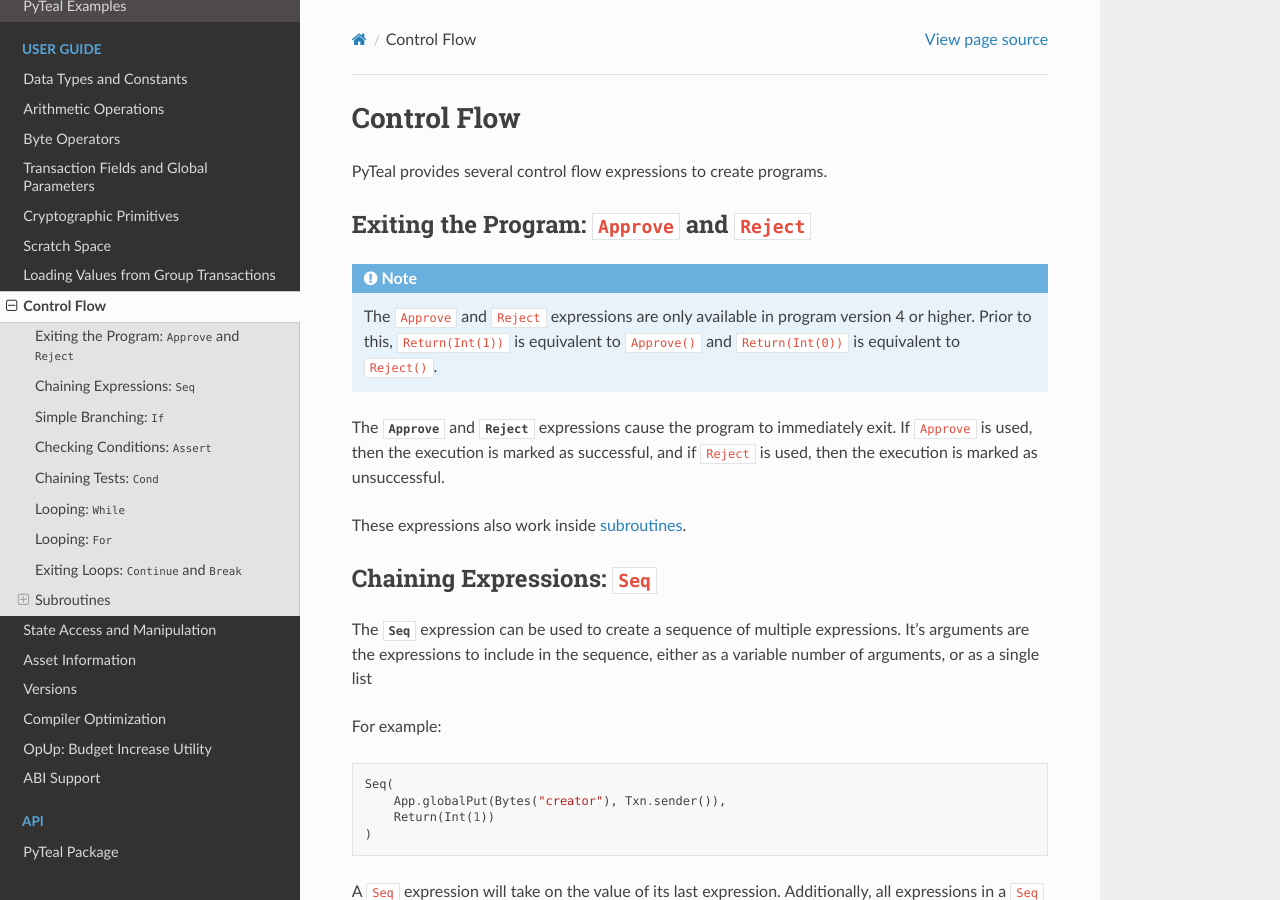
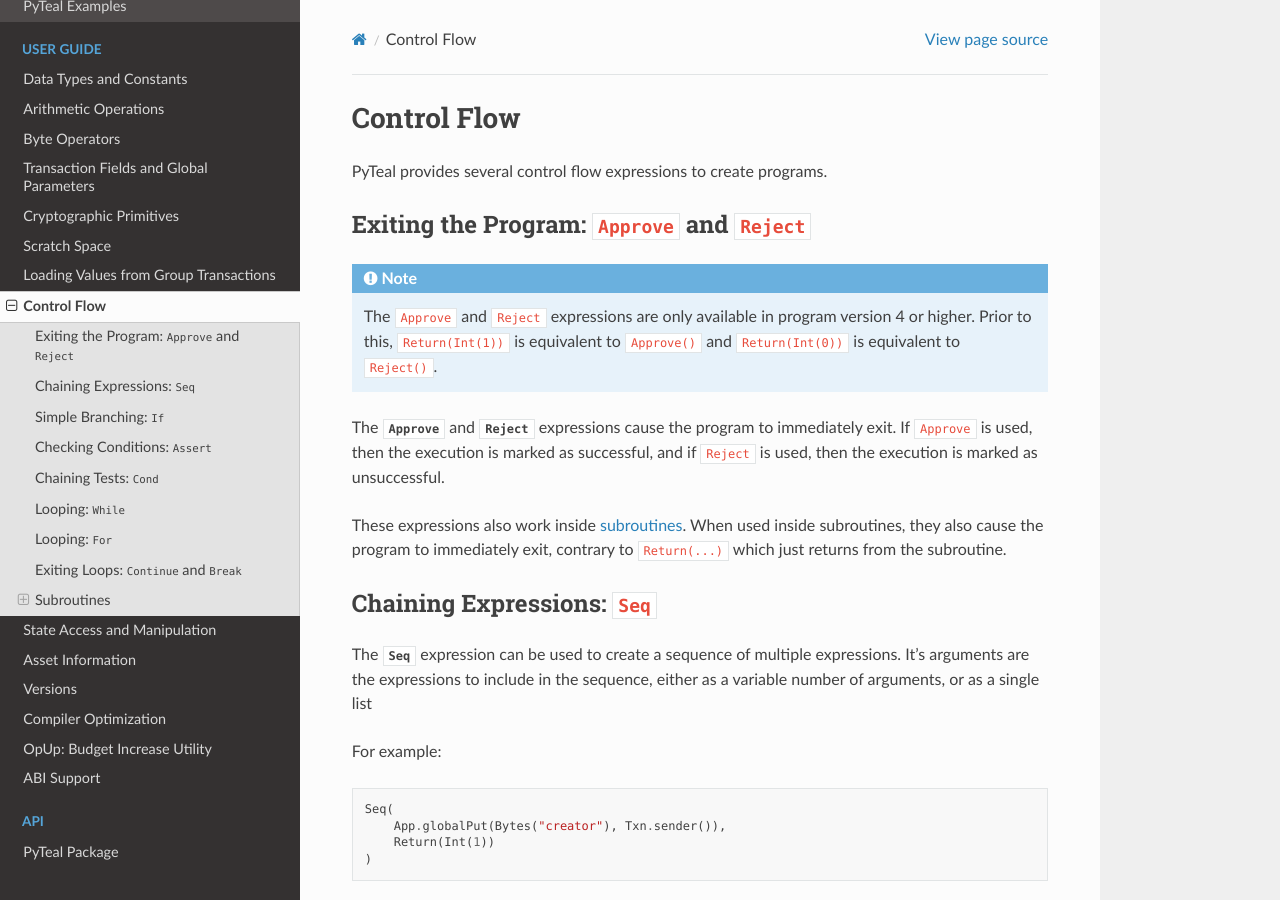
Before and after one commit to algorand/pyteal, a Sphinx documentation site: the page built from docs/control_structures.rst, in a window 1280 px wide and 900 px high. Built offline with Sphinx 7.4.7 and the Read the Docs theme 2.0.0, drawn with Linux system fonts in a browser that asks for light colours.

Commit message:
Clarify that `Approve` and `Reject` always exit (#660)

```diff
--- a/docs/control_structures.rst
+++ b/docs/control_structures.rst
@@ -19,7 +19,8 @@
 is used, then the execution is marked as successful, and if :code:`Reject` is used, then the execution
 is marked as unsuccessful.
 
-These expressions also work inside :ref:`subroutines <subroutine_expr>`.
+These expressions also work inside :ref:`subroutines <subroutine_expr>`. When used inside subroutines, they
+also cause the program to immediately exit, contrary to :code:`Return(...)` which just returns from the subroutine.
 
 .. _seq_expr:
 
```
Also changed, not shown: CHANGELOG.md (+2 -0 lines).
